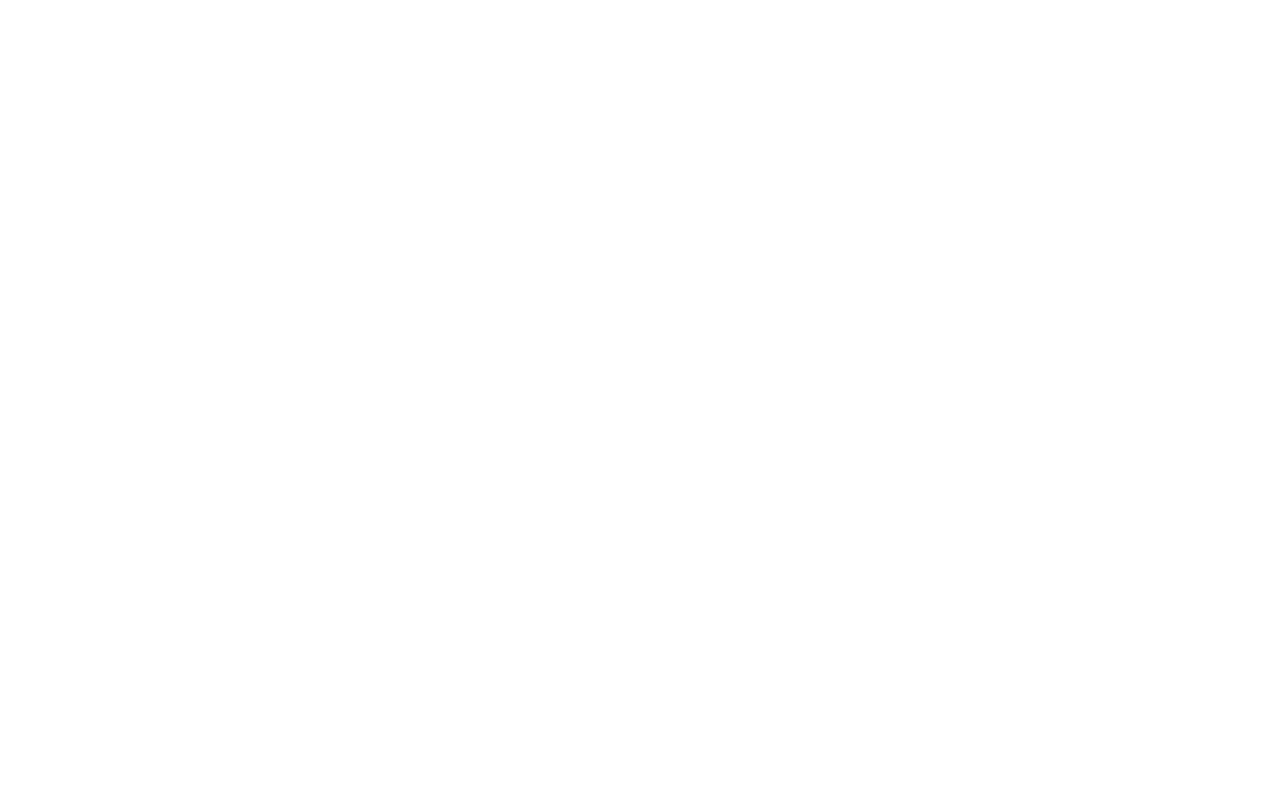
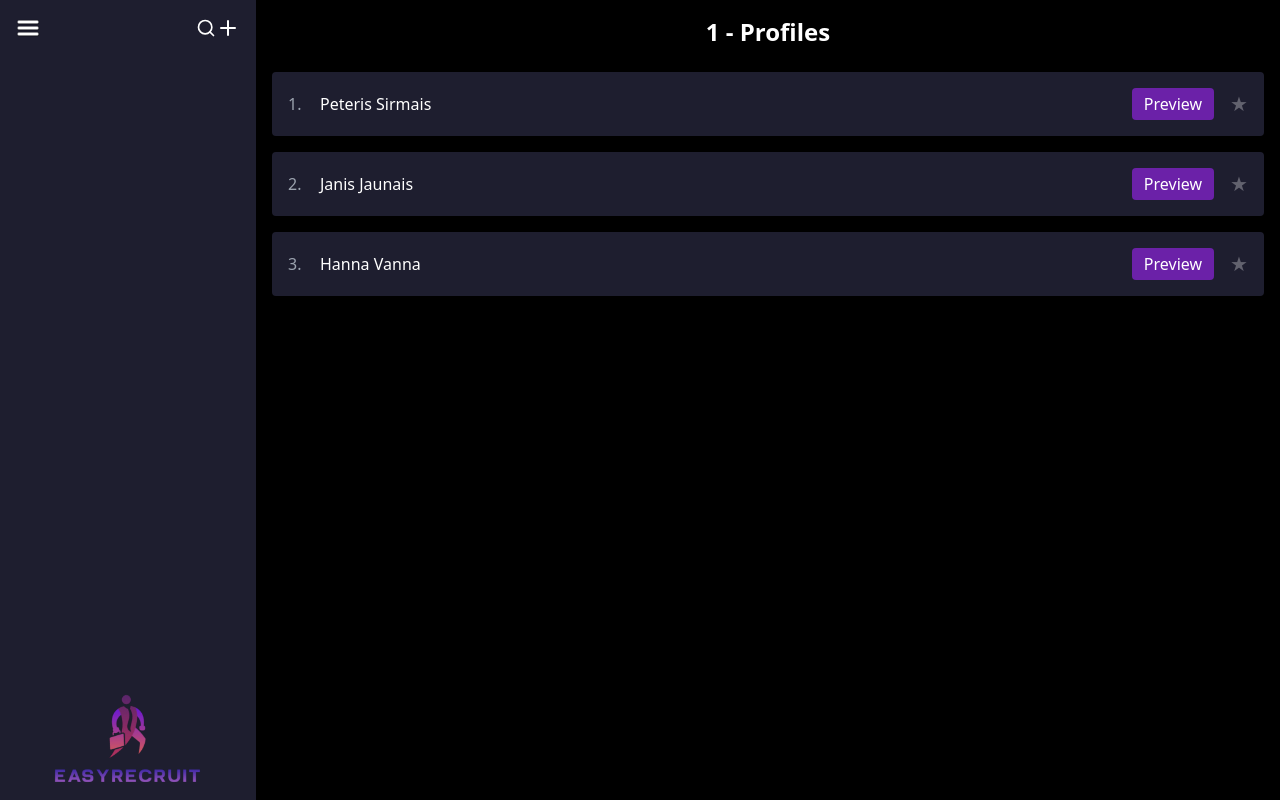
Before and after one commit to RitvarsZuns/EASYRECRUIT, a React (Create React App) app: page /dashboard/1/profiles in a window 1280 px wide. Before the commit this address had no page. Built offline with nearby package versions, Linux system fonts and the light colour scheme; the HTML template or start-up script is replaced by a standard one.

Commit message:
Frontend updated 3 - searchbar, profiles&favourites count, vacancies own id links, titles updated with vacancy name in it

```diff
--- a/src/App.jsx
+++ b/src/App.jsx
@@ -19,9 +19,9 @@
             <Route path="/register" element={<RegistrationForm />} />
             <Route path="/dashboard" element={<MainLayout />}>
               <Route index element={<CreateVacancyPage />} />
-              <Route path="cv-documents" element={<CVDocumentsView />} />
-              <Route path="profiles" element={<ProfilesView />} />
-              <Route path="favourites" element={<FavouritesView />} />
+              <Route path=":vacancyId/cv-documents" element={<CVDocumentsView />} />
+              <Route path=":vacancyId/profiles" element={<ProfilesView />} />
+              <Route path=":vacancyId/favourites" element={<FavouritesView />} />
             </Route>
           </Routes>
         </VacancyProvider>
--- a/src/components/Dashboard/CVDocumentsView.jsx
+++ b/src/components/Dashboard/CVDocumentsView.jsx
@@ -1,7 +1,13 @@
 import React, { useRef, useState } from "react";
-import "./CVDocumentsView.css"; // Importē pielāgoto CSS scrollbar paslēpšanai
+import { useParams } from "react-router-dom";
+import { useVacancy } from "../../context/VacancyContext";
+import "./CVDocumentsView.css";
 
 const CVDocumentsView = () => {
+  const { vacancyId } = useParams();
+  const { vacancies } = useVacancy();
+  const vacancy = vacancies.find((v) => v.id === vacancyId);
+
   const [cvList, setCvList] = useState([]);
   const [selectedCV, setSelectedCV] = useState(null);
   const [prompt, setPrompt] = useState("");
@@ -49,7 +55,7 @@
       "application/pdf",
       "application/msword",
       "application/vnd.openxmlformats-officedocument.wordprocessingml.document",
-      "application/vnd.oasis.opendocument.text"
+      "application/vnd.oasis.opendocument.text",
     ];
 
     if (!allowedTypes.includes(file.type)) {
@@ -60,19 +66,19 @@
     const newCV = {
       id: Date.now(),
       filename: file.name,
-      file: URL.createObjectURL(file)
+      file: URL.createObjectURL(file),
     };
 
     setCvList((prev) => [...prev, newCV]);
-    event.target.value = null; // reset input
+    event.target.value = null;
   };
 
   return (
     <div className="text-white">
-      <h1 className="text-2xl font-bold mb-6 text-center">CV Documents</h1>
+      <h1 className="text-2xl font-bold mb-6 text-center">
+        {vacancy?.title || vacancyId} - CV Documents
+      </h1>
 
-
-      {/* Slider sekcija */}
       <div className="relative mb-6 flex justify-center items-center">
         <div className="bg-[#1e1e2f] rounded px-12 py-4 flex items-center w-[90%] relative">
           <button
@@ -125,7 +131,6 @@
         </div>
       </div>
 
-      {/* Add un Remove All pogas */}
       <div className="flex justify-center space-x-4 mb-6">
         <input
           type="file"
@@ -148,7 +153,6 @@
         </button>
       </div>
 
-      {/* Prompt ievade + rezultāts */}
       <div className="bg-[#1e1e2f] p-4 rounded space-y-4">
         <div className="min-h-[80px]">
           <p className="text-sm">{prompt || "No prompt submitted yet."}</p>
@@ -168,7 +172,6 @@
         </div>
       </div>
 
-      {/* Preview Modal */}
       {previewURL && (
         <div className="fixed inset-0 bg-black bg-opacity-70 flex items-center justify-center z-50">
           <div className="bg-white w-[80%] h-[80%] p-4 rounded relative">
--- a/src/components/Dashboard/FavouritesView.jsx
+++ b/src/components/Dashboard/FavouritesView.jsx
@@ -1,12 +1,22 @@
 import React from 'react';
+import { useParams } from 'react-router-dom';
 import { useFavorites } from '../../context/FavoritesContext';
+import { useVacancy } from '../../context/VacancyContext';
 
 const FavouritesView = () => {
-  const { favorites, toggleFavorite } = useFavorites();
+  const { vacancyId } = useParams();
+  const { getFavorites, toggleFavorite } = useFavorites();
+  const { vacancies } = useVacancy();
+
+  const favorites = getFavorites(vacancyId);
+  const currentVacancy = vacancies.find(v => v.id === vacancyId);
+  const vacancyName = currentVacancy?.title || 'Unknown Vacancy';
 
   return (
     <div className="text-white">
-      <h1 className="text-2xl font-bold mb-6 text-center">Favourites</h1>
+      <h1 className="text-2xl font-bold mb-6 text-center">
+        {vacancyName} - Favourites
+      </h1>
 
       <div className="space-y-4">
         {favorites.length === 0 ? (
@@ -24,7 +34,7 @@
                 </button>
                 <button
                   className="text-white text-xl hover:text-red-500"
-                  onClick={() => toggleFavorite(fav)}
+                  onClick={() => toggleFavorite(vacancyId, fav)}
                   title="Remove from favourites"
                 >
                   ✕
--- a/src/components/Dashboard/ProfilesView.jsx
+++ b/src/components/Dashboard/ProfilesView.jsx
@@ -1,9 +1,9 @@
 import React, { useState } from 'react';
+import { useParams } from 'react-router-dom';
+import { useFavorites } from '../../context/FavoritesContext';
+import { useVacancy } from '../../context/VacancyContext';
 import { DndProvider, useDrag, useDrop } from 'react-dnd';
 import { HTML5Backend } from 'react-dnd-html5-backend';
-import { useFavorites } from '../../context/FavoritesContext';
-
-const type = 'PROFILE';
 
 const mockProfiles = [
   { id: 1, name: 'Peteris Sirmais' },
@@ -11,7 +11,9 @@
   { id: 3, name: 'Hanna Vanna' },
 ];
 
-const DraggableProfile = ({ profile, index, moveProfile }) => {
+const type = 'PROFILE';
+
+const DraggableProfile = ({ profile, index, moveProfile, vacancyId }) => {
   const { toggleFavorite, isFavorite } = useFavorites();
   const [, ref] = useDrag({ type, item: { index } });
   const [, drop] = useDrop({
@@ -25,23 +27,16 @@
   });
 
   return (
-    <div
-      ref={(node) => ref(drop(node))}
-      className="bg-[#1e1e2f] p-4 rounded flex items-center justify-between cursor-move"
-    >
+    <div ref={(node) => ref(drop(node))} className="bg-[#1e1e2f] p-4 rounded flex items-center justify-between cursor-move">
       <div className="flex items-center space-x-4">
         <span className="text-gray-400 w-4">{index + 1}.</span>
         <span>{profile.name}</span>
       </div>
       <div className="flex items-center space-x-4">
-        <button className="bg-purple-800 hover:bg-purple-700 text-white px-3 py-1 rounded">
-          Preview
-        </button>
+        <button className="bg-purple-800 hover:bg-purple-700 text-white px-3 py-1 rounded">Preview</button>
         <button
-          onClick={() => toggleFavorite(profile)}
-          className={`text-xl transition-colors ${
-            isFavorite(profile.id) ? 'text-yellow-400' : 'text-white opacity-30'
-          }`}
+          onClick={() => toggleFavorite(vacancyId, profile)}
+          className={`text-xl transition-colors ${isFavorite(vacancyId, profile.id) ? 'text-yellow-400' : 'text-white opacity-30'}`}
           title="Toggle favorite"
         >
           ★
@@ -52,6 +47,10 @@
 };
 
 const ProfilesView = () => {
+  const { vacancyId } = useParams();
+  const { vacancies } = useVacancy();
+  const vacancy = vacancies.find((v) => v.id === vacancyId);
+  const vacancyTitle = vacancy?.title || vacancyId;
   const [profiles, setProfiles] = useState(mockProfiles);
 
   const moveProfile = (from, to) => {
@@ -64,7 +63,7 @@
   return (
     <DndProvider backend={HTML5Backend}>
       <div className="text-white">
-      <h1 className="text-2xl font-bold mb-6 text-center">Profiles</h1>
+        <h1 className="text-2xl font-bold mb-6 text-center">{vacancyTitle} - Profiles</h1>
         <div className="space-y-4">
           {profiles.map((profile, index) => (
             <DraggableProfile
@@ -72,6 +71,7 @@
               profile={profile}
               index={index}
               moveProfile={moveProfile}
+              vacancyId={vacancyId}
             />
           ))}
         </div>
--- a/src/components/Layout/MainLayout.jsx
+++ b/src/components/Layout/MainLayout.jsx
@@ -10,12 +10,13 @@
   const [showCreateModal, setShowCreateModal] = useState(false);
   const [newVacancyName, setNewVacancyName] = useState("");
   const [deleteTarget, setDeleteTarget] = useState(null);
+  const [showSearchModal, setShowSearchModal] = useState(false);
+  const [searchQuery, setSearchQuery] = useState("");
 
-  const { addVacancy, deleteVacancy, activeVacancy } = useVacancy();
+  const { addVacancy, deleteVacancy, vacancies } = useVacancy();
   const navigate = useNavigate();
   const location = useLocation();
 
-  // Hamburger parādīšana ar aizkavi pēc aizvēršanas
   useEffect(() => {
     let timer;
     if (!isSidebarOpen) {
@@ -41,9 +42,18 @@
     if (isCurrent) navigate("/dashboard");
   };
 
+  const handleSearchNavigate = (vacancyId) => {
+    setSearchQuery("");
+    setShowSearchModal(false);
+    navigate(`/dashboard/${vacancyId}/cv-documents`);
+  };
+
+  const filteredVacancies = vacancies.filter((v) =>
+    v.title.toLowerCase().includes(searchQuery.toLowerCase())
+  );
+
   return (
     <div className="flex min-h-screen bg-black text-white relative">
-      {/* Sidebar */}
       <div
         className={`fixed z-40 top-0 left-0 h-full transition-transform duration-300 ${
           isSidebarOpen ? "translate-x-0" : "-translate-x-full"
@@ -53,10 +63,10 @@
           closeSidebar={() => setIsSidebarOpen(false)}
           onShowCreateModal={() => setShowCreateModal(true)}
           onConfirmDelete={(id) => setDeleteTarget(id)}
+          onSearch={() => setShowSearchModal(true)}
         />
       </div>
 
-      {/* Hamburger */}
       {showHamburger && (
         <button
           onClick={() => setIsSidebarOpen(true)}
@@ -66,12 +76,10 @@
         </button>
       )}
 
-      {/* Main content */}
       <main className={`flex-1 transition-all duration-300 ${isSidebarOpen ? "ml-64" : "ml-0"} p-4`}>
         <Outlet />
       </main>
 
-      {/* Modāļi ārpus Sidebar */}
       {deleteTarget && (
         <div className="fixed inset-0 bg-black bg-opacity-60 flex items-center justify-center z-50">
           <div className="bg-[#2c2c3a] p-6 rounded shadow-lg w-[300px]">
@@ -102,6 +110,47 @@
           </div>
         </div>
       )}
+
+      {showSearchModal && (
+        <div className="fixed inset-0 z-50 bg-black bg-opacity-70 flex items-center justify-center">
+          <div className="bg-[#1e1e2f] p-6 rounded-xl w-[90%] max-w-md">
+            <h2 className="text-lg font-semibold mb-4">Search vacancy</h2>
+            <input
+              type="text"
+              placeholder="Start typing a vacancy name..."
+              value={searchQuery}
+              onChange={(e) => setSearchQuery(e.target.value)}
+              className="w-full p-2 mb-4 rounded bg-gray-800 text-white"
+            />
+            <div className="max-h-60 overflow-y-auto space-y-2">
+              {filteredVacancies.length === 0 ? (
+                <p className="text-gray-400">No matching vacancies.</p>
+              ) : (
+                filteredVacancies.map((v) => (
+                  <button
+                    key={v.id}
+                    className="block w-full text-left text-purple-400 hover:underline"
+                    onClick={() => handleSearchNavigate(v.id)}
+                  >
+                    {v.title}
+                  </button>
+                ))
+              )}
+            </div>
+            <div className="flex justify-end mt-4">
+              <button
+                onClick={() => {
+                  setShowSearchModal(false);
+                  setSearchQuery("");
+                }}
+                className="px-4 py-2 rounded bg-gray-600 hover:bg-gray-500 text-white"
+              >
+                Close
+              </button>
+            </div>
+          </div>
+        </div>
+      )}
     </div>
   );
 };
--- a/src/components/Sidebar/VacancySidebar.jsx
+++ b/src/components/Sidebar/VacancySidebar.jsx
@@ -1,16 +1,29 @@
 import React, { useState, useEffect } from "react";
 import { Link, useLocation } from "react-router-dom";
 import { useVacancy } from "../../context/VacancyContext";
-import { Plus } from "lucide-react";
+import { useFavorites } from "../../context/FavoritesContext";
+import { Plus, Search } from "lucide-react";
 import hamburgerIcon from "../../assets/hamburger.png";
+
+const Badge = ({ count }) => {
+  return (
+    count > 0 && (
+      <span className="ml-2 bg-purple-700 text-white text-xs font-semibold px-2 py-0.5 rounded-full">
+        {count}
+      </span>
+    )
+  );
+};
 
 const VacancySidebar = ({
   closeSidebar,
   onShowCreateModal,
   onConfirmDelete,
+  onSearch,
 }) => {
   const location = useLocation();
   const { vacancies } = useVacancy();
+  const { getFavorites } = useFavorites();
   const [openSections, setOpenSections] = useState({});
 
   useEffect(() => {
@@ -29,23 +42,28 @@
 
   return (
     <div className="w-64 bg-[#1e1e2f] text-white p-4 flex flex-col h-full">
-      {/* Augša: ikonas */}
       <div className="flex justify-between items-center mb-6">
         <button onClick={closeSidebar} title="Close sidebar">
           <img src={hamburgerIcon} alt="Close Sidebar" className="w-6 h-6" />
         </button>
-        <button onClick={onShowCreateModal} title="Add vacancy">
-          <Plus className="text-white hover:text-purple-400 w-5 h-6" />
-        </button>
+        <div className="flex items-center">
+          <button onClick={onSearch} title="Search" className="ml-2">
+            <Search className="text-white hover:text-purple-400 w-5 h-6" />
+          </button>
+          <button onClick={onShowCreateModal} title="Add vacancy">
+            <Plus className="text-white hover:text-purple-400 w-6 h-6" />
+          </button>
+        </div>
       </div>
 
-      {/* Vakances ritināmais bloks */}
       <div className="flex-1 overflow-y-auto pr-3 scrollbar-custom">
         {vacancies
           .slice()
           .reverse()
           .map((vacancy) => {
             const isOpen = openSections[vacancy.id];
+            const favCount = getFavorites(vacancy.id).length;
+            const profileCount = 3; // Assuming static mock profiles
             return (
               <div key={vacancy.id} className="mb-4">
                 <div className="flex justify-between items-center">
@@ -63,6 +81,7 @@
                     ✕
                   </button>
                 </div>
+
                 <div
                   className={`overflow-hidden transition-all duration-300 ease-in-out ${
                     isOpen ? "max-h-40 opacity-100" : "max-h-0 opacity-0"
@@ -71,27 +90,29 @@
                   <ul className="pl-4 space-y-1 pt-1">
                     <li>
                       <Link
-                        to="/dashboard/cv-documents"
+                        to={`/dashboard/${vacancy.id}/cv-documents`}
                         className="hover:underline"
                       >
                         CV documents
                       </Link>
                     </li>
-                    <li>
+                    <li className="flex items-center">
                       <Link
-                        to="/dashboard/profiles"
+                        to={`/dashboard/${vacancy.id}/profiles`}
                         className="hover:underline"
                       >
                         Profiles
                       </Link>
+                      <Badge count={profileCount} />
                     </li>
-                    <li>
+                    <li className="flex items-center">
                       <Link
-                        to="/dashboard/favourites"
+                        to={`/dashboard/${vacancy.id}/favourites`}
                         className="hover:underline"
                       >
                         Favourites
                       </Link>
+                      <Badge count={favCount} />
                     </li>
                   </ul>
                 </div>
@@ -100,7 +121,6 @@
           })}
       </div>
 
-      {/* Logo apakšā */}
       <div className="pt-4">
         <img
           src={require("../../assets/logo.png")}
--- a/src/context/FavoritesContext.jsx
+++ b/src/context/FavoritesContext.jsx
@@ -1,25 +1,31 @@
-import React, { createContext, useState, useContext } from 'react';
+import React, { createContext, useContext, useState } from 'react';
 
 const FavoritesContext = createContext();
 
 export const useFavorites = () => useContext(FavoritesContext);
 
 export const FavoritesProvider = ({ children }) => {
-  const [favorites, setFavorites] = useState([]);
+  const [favoritesByVacancy, setFavoritesByVacancy] = useState({});
 
-  const toggleFavorite = (profile) => {
-    const exists = favorites.find((fav) => fav.id === profile.id);
-    if (exists) {
-      setFavorites(favorites.filter((fav) => fav.id !== profile.id));
-    } else {
-      setFavorites([...favorites, profile]);
-    }
+  const toggleFavorite = (vacancyId, profile) => {
+    setFavoritesByVacancy((prev) => {
+      const currentFavs = prev[vacancyId] || [];
+      const exists = currentFavs.find((p) => p.id === profile.id);
+      const updated = exists
+        ? currentFavs.filter((p) => p.id !== profile.id)
+        : [...currentFavs, profile];
+      return { ...prev, [vacancyId]: updated };
+    });
   };
 
-  const isFavorite = (id) => favorites.some((fav) => fav.id === id);
+  const isFavorite = (vacancyId, profileId) => {
+    return (favoritesByVacancy[vacancyId] || []).some((p) => p.id === profileId);
+  };
+
+  const getFavorites = (vacancyId) => favoritesByVacancy[vacancyId] || [];
 
   return (
-    <FavoritesContext.Provider value={{ favorites, toggleFavorite, isFavorite }}>
+    <FavoritesContext.Provider value={{ toggleFavorite, isFavorite, getFavorites }}>
       {children}
     </FavoritesContext.Provider>
   );
--- a/src/context/VacancyContext.jsx
+++ b/src/context/VacancyContext.jsx
@@ -10,18 +10,19 @@
 
   const addVacancy = (name) => {
     const slug = name.toLowerCase().replace(/\s+/g, '-');
-    const id = Date.now().toString(); // vai UUID, ja nepieciešams
+    const id = Date.now().toString();
     const newVacancy = { id, title: name, slug };
     setVacancies((prev) => [...prev, newVacancy]);
     setActiveVacancy(newVacancy);
-    navigate('/dashboard/cv-documents');
+    navigate(`/dashboard/${id}/cv-documents`);
+    return newVacancy;
   };
 
   const deleteVacancy = (id) => {
-    setVacancies((prev) => prev.filter(v => v.id !== id));
+    setVacancies((prev) => prev.filter((v) => v.id !== id));
     if (activeVacancy?.id === id) {
       setActiveVacancy(null);
-      navigate('/dashboard');
+      navigate("/dashboard");
     }
   };
 
--- a/src/pages/CreateVacancyPage.jsx
+++ b/src/pages/CreateVacancyPage.jsx
@@ -10,8 +10,8 @@
 
   const handleCreate = () => {
     if (vacancyName.trim() !== "") {
-      addVacancy(vacancyName.trim());
-      navigate("/dashboard/cv-documents");
+      const newVacancy = addVacancy(vacancyName.trim());
+      navigate(`/dashboard/${newVacancy.id}/cv-documents`);
     }
   };
 
```
Also changed, not shown: src/index.css (indentation only).
